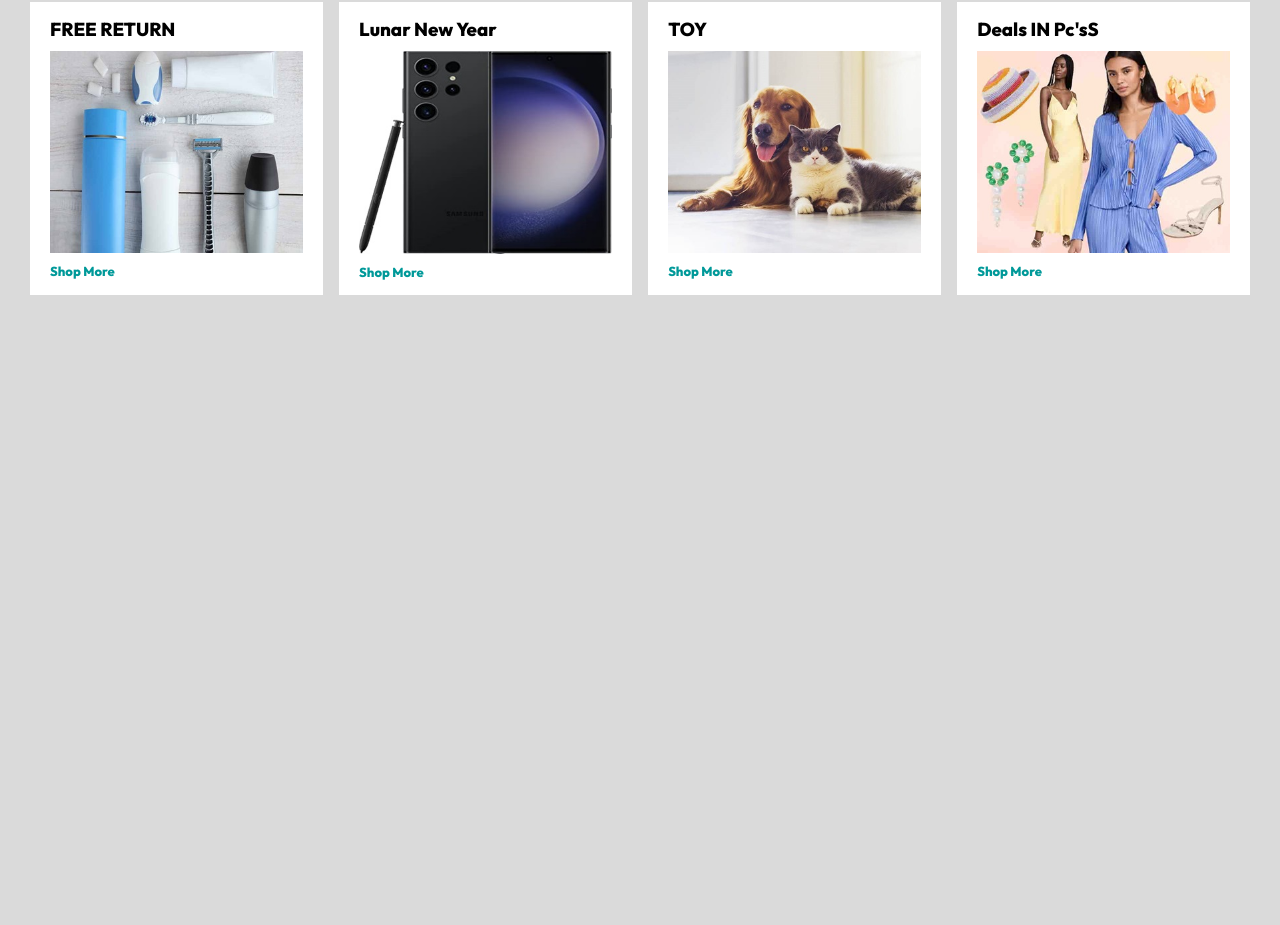
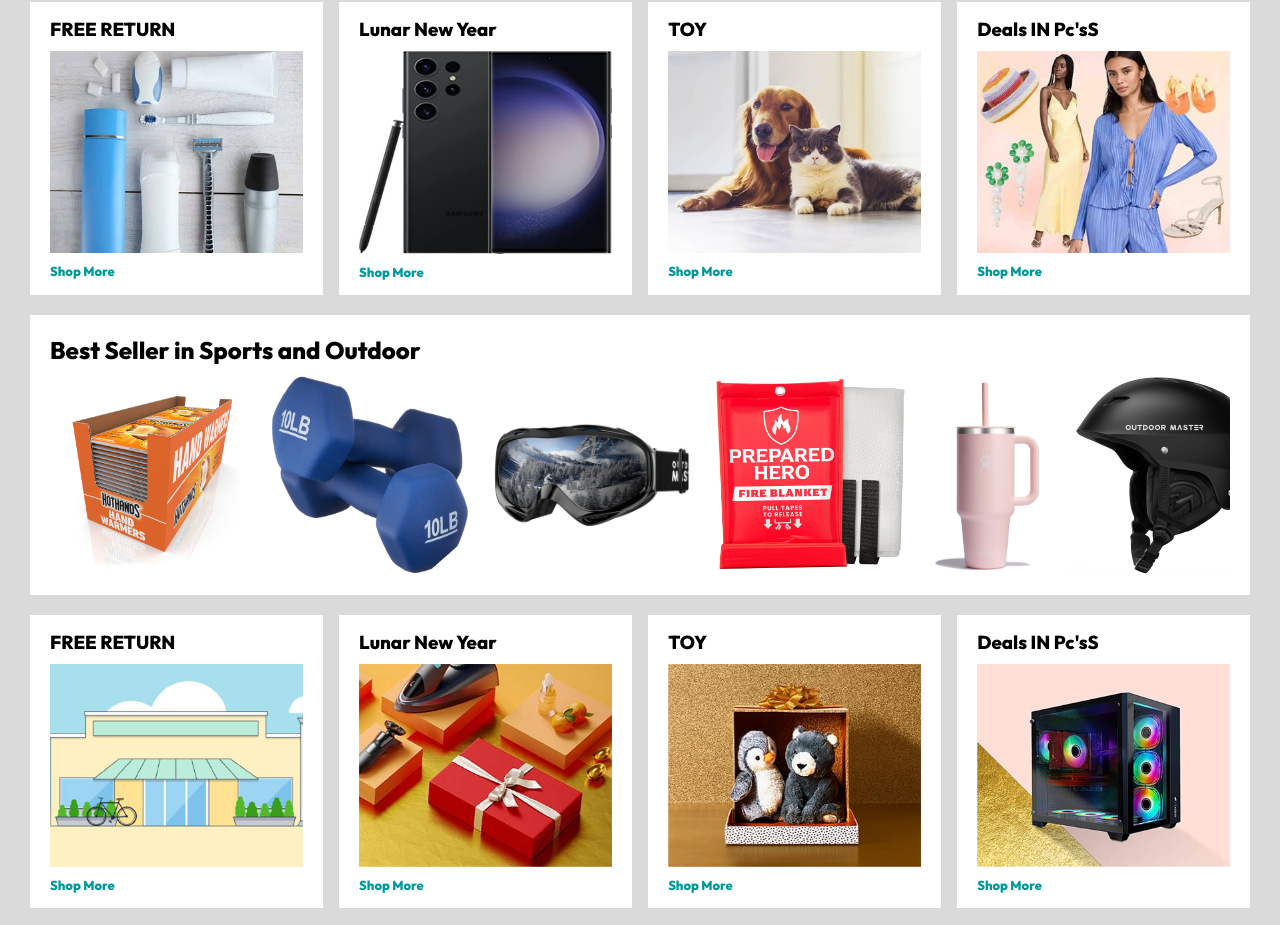
Before and after one commit to ADITYADEB072003/clone, a plain HTML site: page index.html in a window 1280 px wide. Shown: the part 727-1652 px from the top of the page. Before the commit the page ends 1042 px from the top, so only its background shows below. Drawn offline with Linux system fonts and the light colour scheme.

Commit message:
all features added

```diff
--- a/index.html
+++ b/index.html
@@ -117,8 +117,50 @@
     </div>
 </div>
 <!----->
+<div class="product-slider">
+    <h2>Best Seller in Sports and Outdoor</h2>
+    <div class="products">
+        <img src="/assets/product1-1.jpg" alt="">
+        <img src="/assets/product1-2.jpg" alt="">
+        <img src="/assets/product1-3.jpg" alt="">
+        <img src="/assets/product1-4.jpg" alt="">
+        <img src="/assets/product1-5.jpg" alt="">
+        <img src="/assets/product1-6.jpg" alt="">
+        <img src="/assets/product1-7.jpg" alt="">
+        <img src="/assets/product1-8.jpg" alt="">
+        <img src="/assets/product1-9.jpg" alt="">
+        <img src="/assets/product1-10.jpg" alt="">
 
 
+    </div>
+
+</div>
+<div class="box-row">
+    <div class="box-column">
+        <h3>FREE RETURN</h3>
+        <img src="/assets/box1-1.jpg">
+        <a href="/">Shop More</a>
+    </div>
+    <div class="box-column">
+        <h3>Lunar New Year</h3>
+        <img src="/assets/box1-2.jpg">
+        <a href="/">Shop More</a>
+    </div>
+    <div class="box-column">
+        <h3>TOY</h3>
+        <img src="/assets/box1-3.jpg">
+        <a href="/">Shop More</a>
+    </div>
+    <div class="box-column">
+        <h3>Deals IN Pc'sS</h3>
+        <img src="/assets/box1-4.jpg">
+        <a href="/">Shop More</a>
+    </div>
+</div>
+<footer>
+    <img src="/assets/amazon_logo.png" width="100">
+    <p>1996-2024 ,AMZON.com,INC. or its Affoliates</p>
+</footer>
 <script src="script.js"></script>
     </body>
 
--- a/script.js
+++ b/script.js
@@ -28,3 +28,11 @@ next.addEventListener('click',(e)=>{
     }
     changeslide();
 })
+//
+const scroll=document.querySelectorAll('.products');
+for(const item of scroll){
+    item.addEventListener('wheel',(e)=>{
+e.preventDefault();
+item.scrollLeft+=e.deltaY;
+});
+}
--- a/style.css
+++ b/style.css
@@ -142,7 +142,7 @@ overflow-y: hidden;
     background: #fff;
     max-width:24%;
     min-width: 200px;
-    z-index:1;
+    z-index:2;
 }
 .box-column a{
     font-size: 13px;
@@ -154,3 +154,29 @@ overflow-y: hidden;
     margin-top: -20vw;
 
 }
+.product-slider{
+    background:#fff;
+    margin:0 30px;
+    padding:20px;
+    margin-bottom:15px;
+
+}
+.product-slider .products{
+    display: flex;
+    overflow-x: auto;
+gap:20px;
+margin-top:10px;
+
+}
+.product-slider .products img{
+    max-width: 200px;
+    max-height: 200px;
+}
+footer{
+    display: flex;
+    justify-content: space-between;
+    align-items: center;
+    color:white;
+ padding:20px 60px;
+    background-color: #131921;
+}
```
